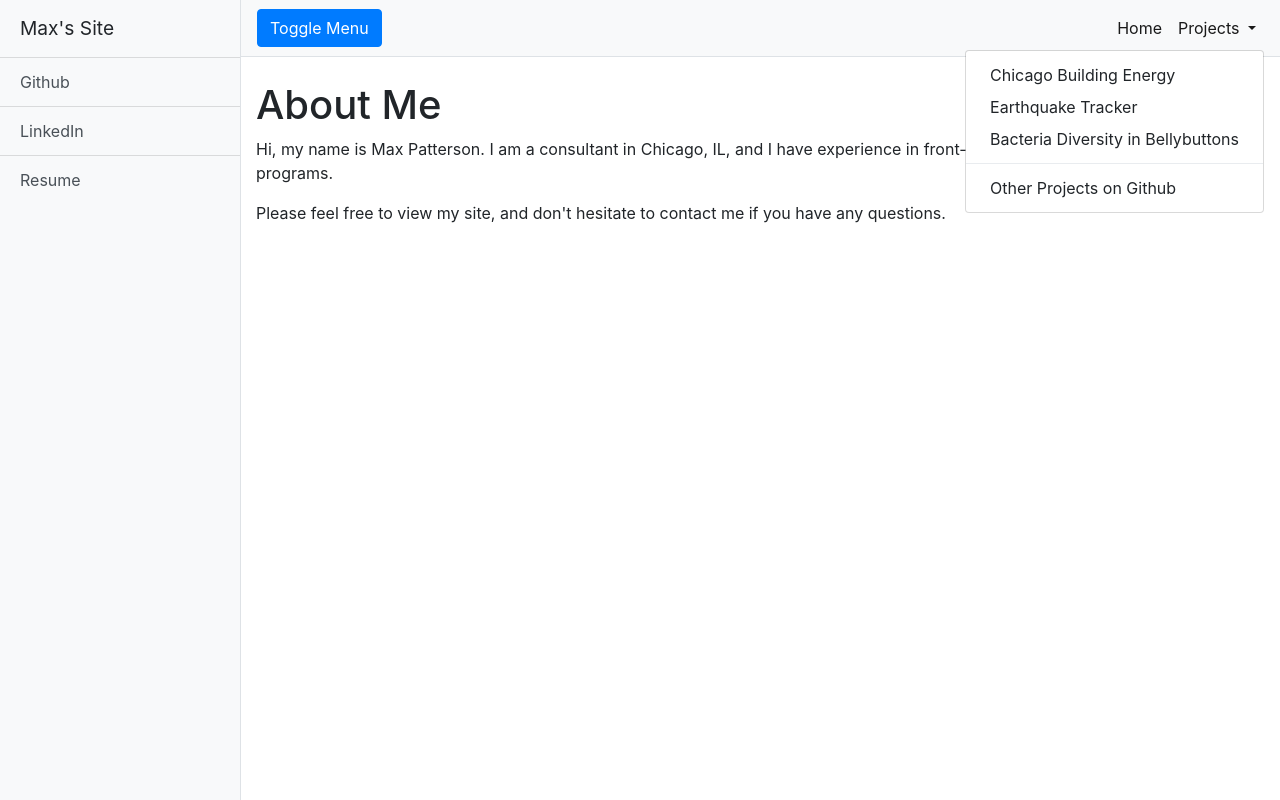
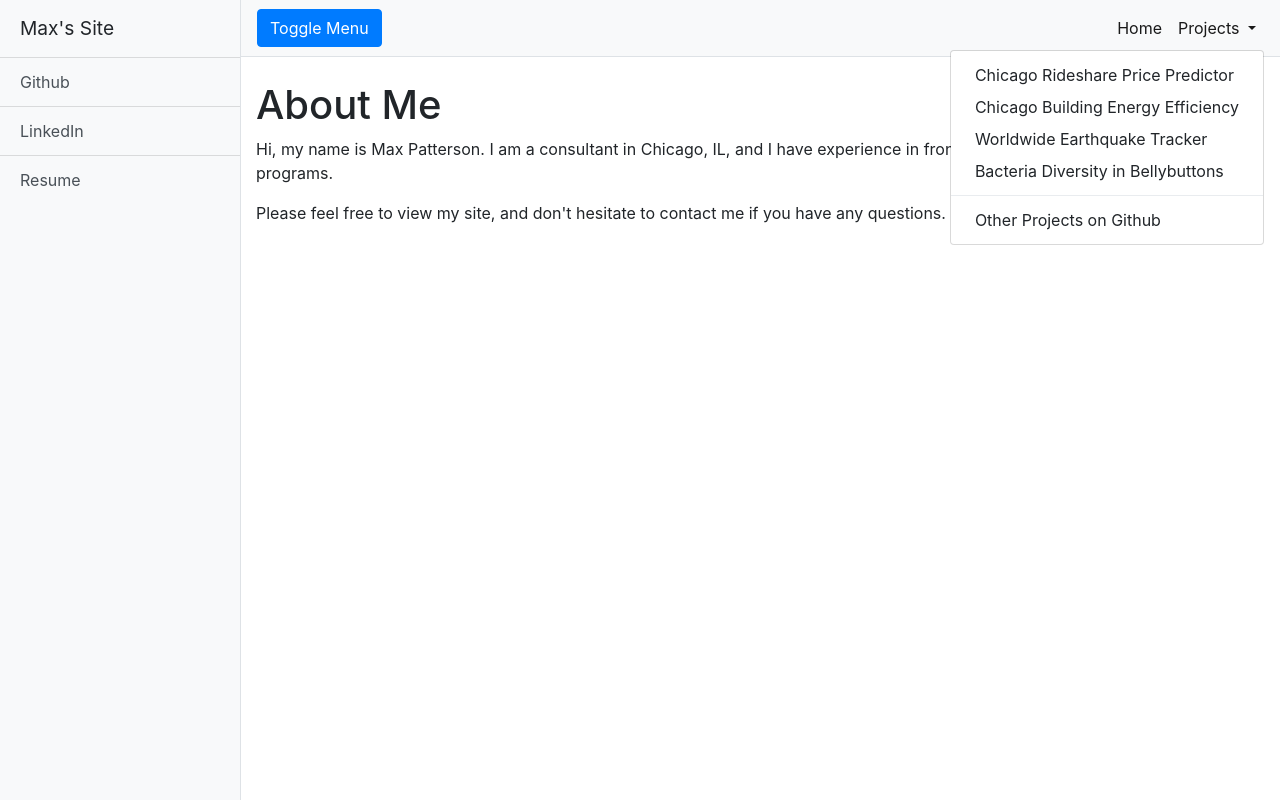
Before and after one commit to mmpatterson/mmpatterson.github.io, a plain HTML site: page index.html in a window 1280 px wide. Both pictures are taken after a click on the button "Projects". Drawn offline with Linux system fonts and the light colour scheme.

```diff
--- a/index.html
+++ b/index.html
@@ -57,8 +57,9 @@
                           Projects
                         </a>
                         <div class="dropdown-menu dropdown-menu-right" aria-labelledby="navbarDropdown">
-                          <a class="dropdown-item" href="https://mmpatterson.github.io/chicago-buildings/index.html" target ="_blank">Chicago Building Energy</a>
-                          <a class="dropdown-item" href="https://mmpatterson.github.io/leaflet-earthquake-tracker/earthquake-tracker/" target="_blank">Earthquake Tracker</a>
+                          <a class="dropdown-item" href="https://chi-ride.herokuapp.com/" target ="_blank">Chicago Rideshare Price Predictor</a>
+                          <a class="dropdown-item" href="https://mmpatterson.github.io/chicago-buildings/index.html" target ="_blank">Chicago Building Energy Efficiency</a>
+                          <a class="dropdown-item" href="https://mmpatterson.github.io/leaflet-earthquake-tracker/earthquake-tracker/" target="_blank">Worldwide Earthquake Tracker</a>
                           <a class="dropdown-item" href="https://mmpatterson.github.io/plotly-challenge/Starter_Code/" target="_blank">Bacteria Diversity in Bellybuttons</a>
 
                           <div class="dropdown-divider"></div>
```
Also changed, not shown: 1 other file.
